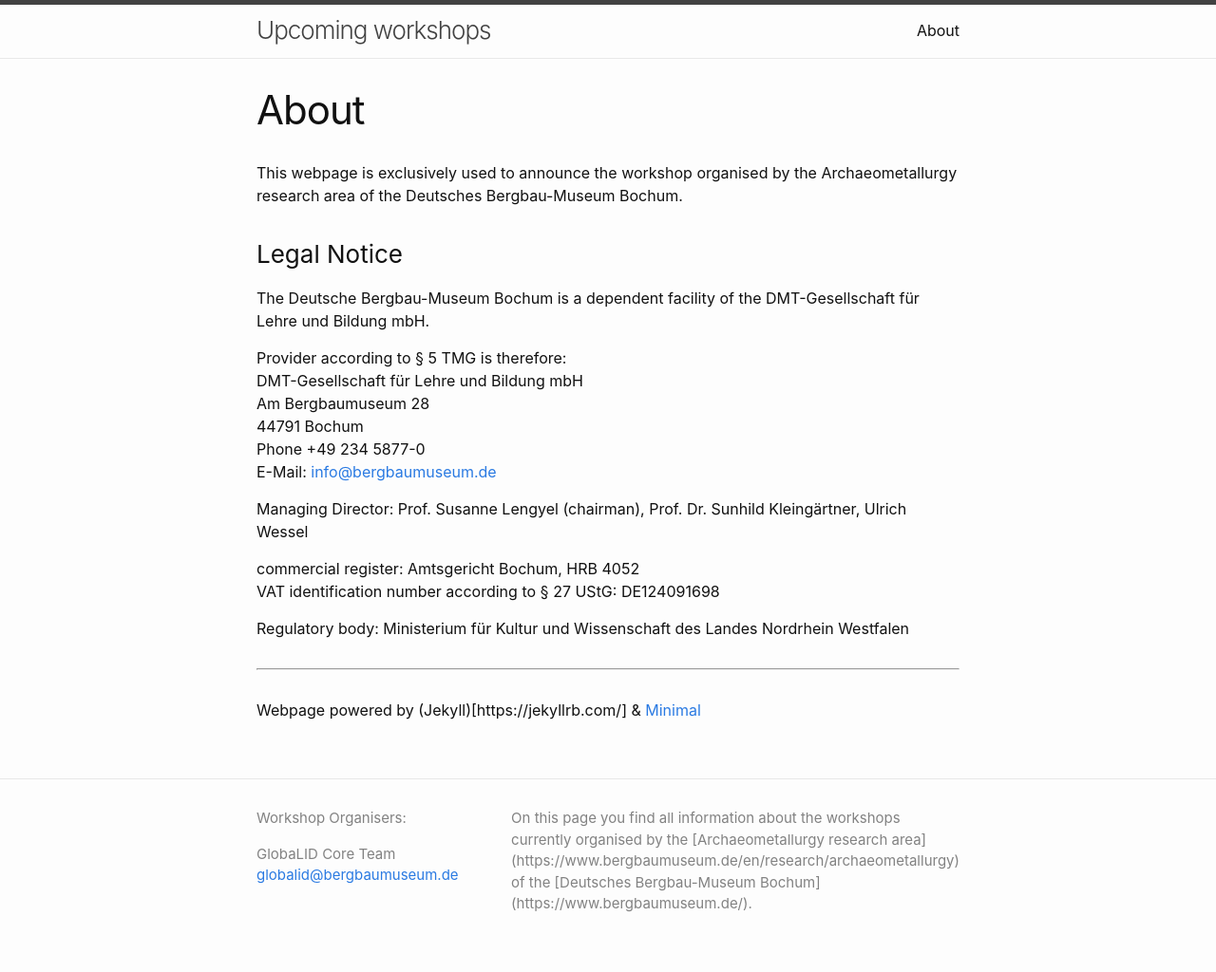
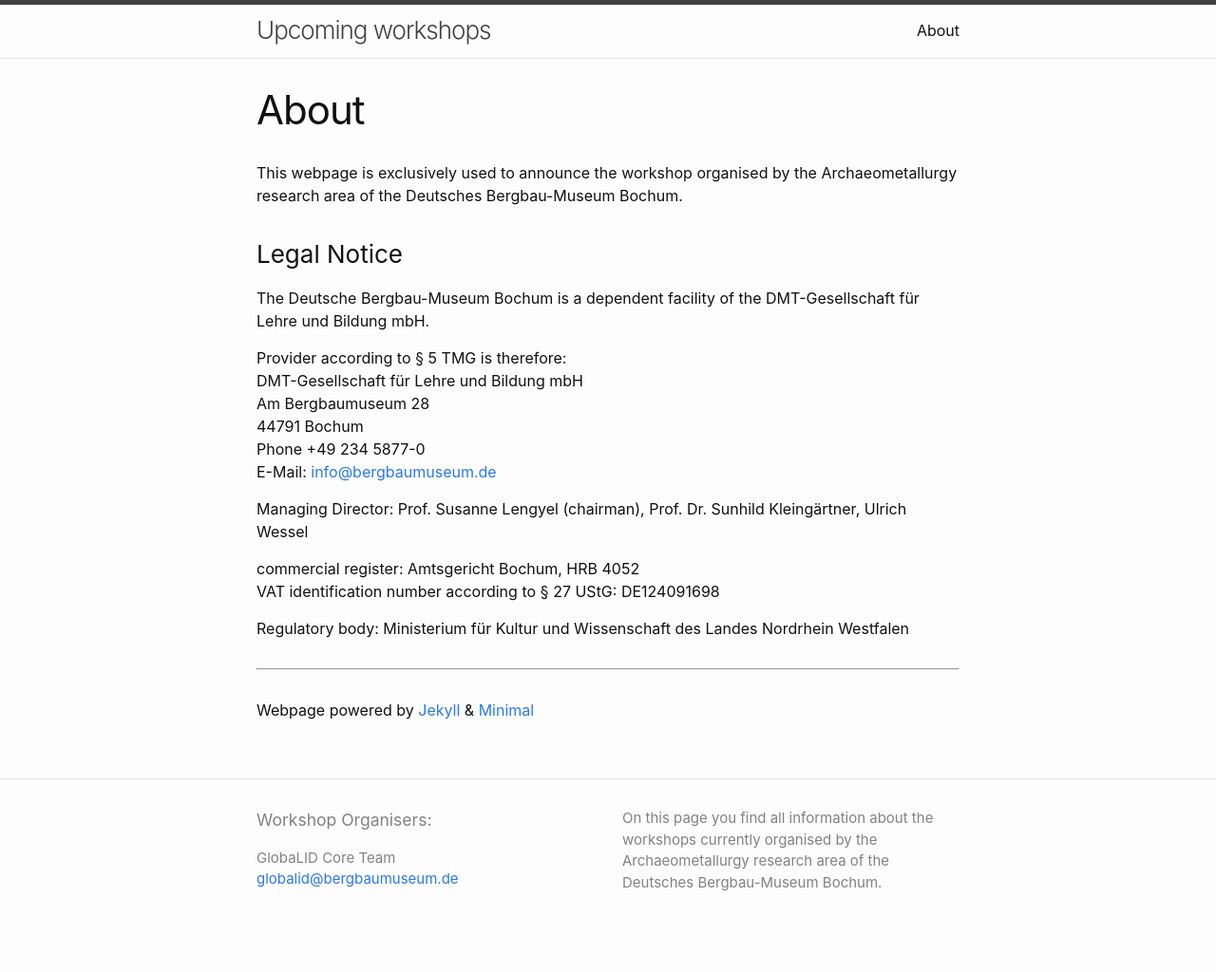
Before and after one commit to archmetalDBM/workshop, a Jekyll site: the page built from about.md, in a window 1280 px wide. Shown: the whole page at 95% size. Built offline with Jekyll 4.4.1, drawn with Linux system fonts in a browser that asks for light colours; after the commit the page ends 1001 px from its top, so only the background shows below that.

Commit message:
update layout

```diff
--- a/_config.yml
+++ b/_config.yml
@@ -4,8 +4,8 @@
   email: globalid@bergbaumuseum.de
 description: > # this means to ignore newlines until "show_excerpts:"
   On this page you find all information about the workshops currently
-  organised by the [Archaeometallurgy research area](https://www.bergbaumuseum.de/en/research/archaeometallurgy) of the
-  [Deutsches Bergbau-Museum Bochum](https://www.bergbaumuseum.de/).
+  organised by the Archaeometallurgy research area of the
+  Deutsches Bergbau-Museum Bochum.
 
 theme: minima
 
--- a/_includes/footer.html
+++ b/_includes/footer.html
@@ -6,7 +6,7 @@
     <div class="footer-col-wrapper">
       <div class="footer-col">
       {%- if site.author %}
-        <h4> Workshop Organisers: </h4>
+        <h3> Workshop Organisers: </h3>
         <ul class="contact-list">
           {% if site.author.name -%}
             <li class="p-name">{{ site.author.name | escape }}</li>
--- a/about.md
+++ b/about.md
@@ -28,4 +28,4 @@
 
 ***
 
-Webpage powered by (Jekyll)[https://jekyllrb.com/] & [Minimal](https://jekyll.github.io/minima/)
+Webpage powered by [Jekyll](https://jekyllrb.com/) & [Minimal](https://jekyll.github.io/minima/)
```
